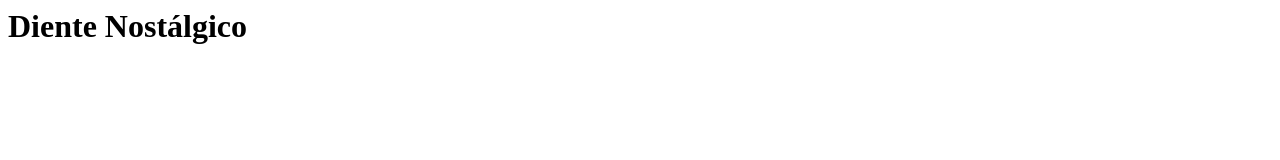
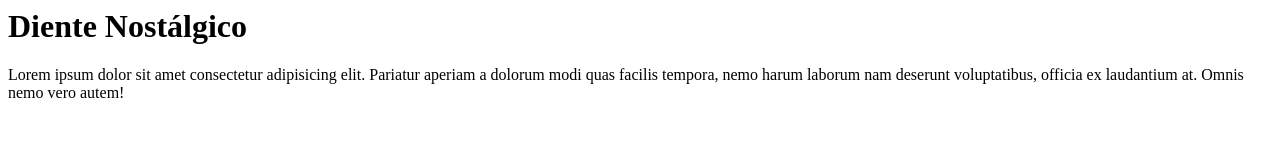
Before and after one commit to taneralberto/taneralberto, a plain HTML site: page index.html in a window 1280 px wide. Drawn offline with Linux system fonts and the light colour scheme.

Commit message:
Se agregó un parrafo lorem ipsum

```diff
--- a/index.html
+++ b/index.html
@@ -1 +1,2 @@
 <h1>Diente Nostálgico</h1>
+<p>Lorem ipsum dolor sit amet consectetur adipisicing elit. Pariatur aperiam a dolorum modi quas facilis tempora, nemo harum laborum nam deserunt voluptatibus, officia ex laudantium at. Omnis nemo vero autem!</p>
```
